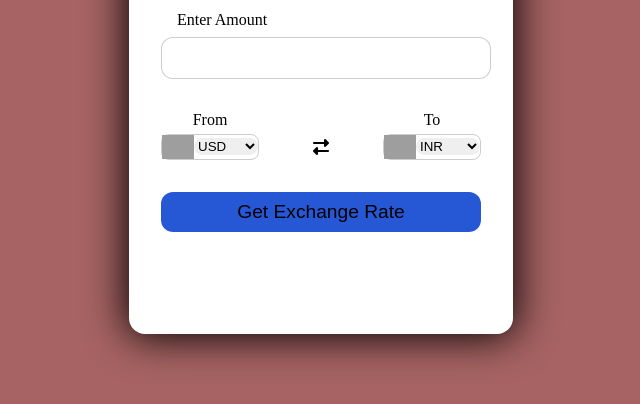
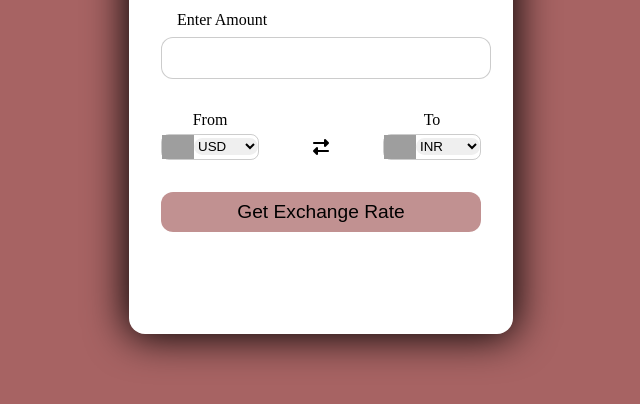
Before and after one commit to codinghubindia/Currency-Converter, a plain HTML site: page index.html in a window 1280 px wide. Shown: the part 278-682 px from the top of the page, without its empty margins (319-959 px from the left). Drawn offline with Linux system fonts and the light colour scheme; grey boxes are pictures that could not be loaded.

Commit message:
Update Sytle.css

```diff
--- a/Sytle.css
+++ b/Sytle.css
@@ -75,7 +75,7 @@ i {
 button {
     height: 2.5rem;
     color: rgba(0, 0, 0, 0.999);
-    background-color: rgba(14, 69, 208, 0.899);
+    background-color: rgba(167, 99, 99,0.7);
     font-size: larger;
 }
 
```
